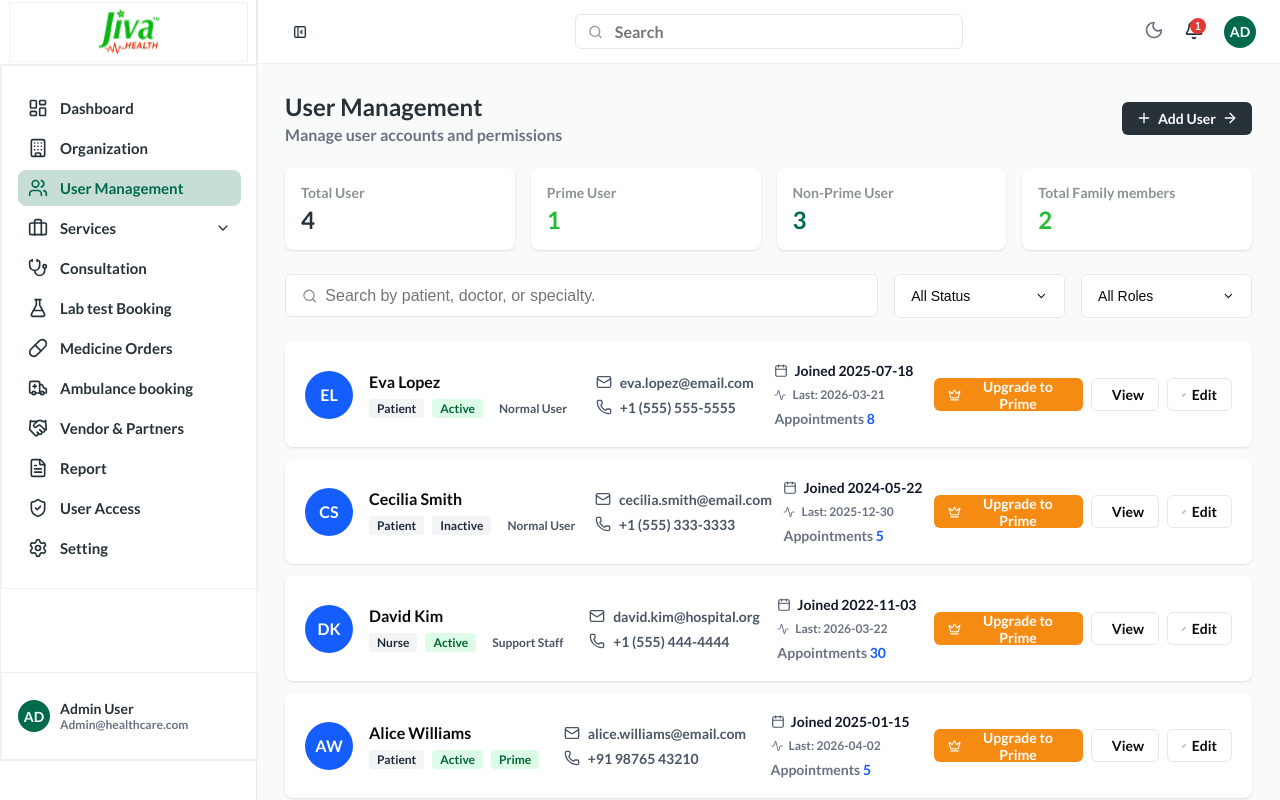
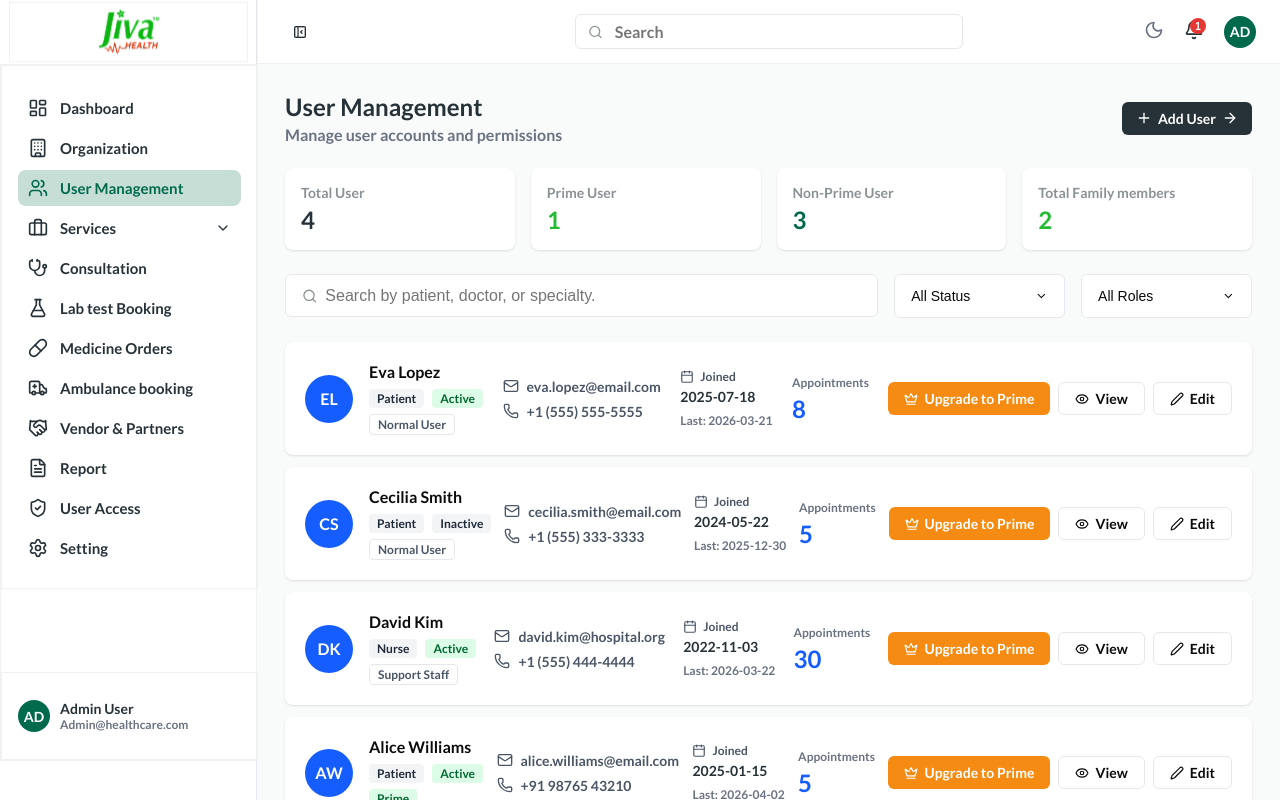
Before and after one commit to KrPrince19/jivahealth, a React (Vite) app: page /users in a window 1280 px wide. Built offline with nearby package versions, Linux system fonts and the light colour scheme.

Commit message:
just i fixed upgrade to prime text and normal user text below the name of user

```diff
--- a/src/components/UI/Badge.tsx
+++ b/src/components/UI/Badge.tsx
@@ -32,7 +32,8 @@ export const Badge: React.FC<BadgeProps> = ({ type, children, className = '' })
       break;
     case 'Normal User':
     case 'Support Staff':
-      bg = 'transparent';
+      bg = '#ffffff';
+      border = '1px solid var(--border-light)';
       color = 'var(--text-sub)'; // #4a5565
       break;
     case 'Pending':
--- a/src/pages/UserList/UserList.tsx
+++ b/src/pages/UserList/UserList.tsx
@@ -118,9 +118,11 @@ export const UserList: React.FC = () => {
               <Avatar initials={user.name.split(' ').map(n=>n[0]).join('')} size="medium" />
               <div style={{ display: 'flex', flexDirection: 'column', gap: '8px' }}>
                 <span style={{ fontSize: '16px', fontWeight: 500, color: 'var(--text-black)' }}>{user.name}</span>
-                <div style={{ display: 'flex', gap: '8px' }}>
-                  <Badge type={user.role}>{user.role}</Badge>
-                  <Badge type={user.status}>{user.status}</Badge>
+                <div style={{ display: 'flex', flexDirection: 'column', gap: '6px', alignItems: 'flex-start' }}>
+                  <div style={{ display: 'flex', gap: '8px' }}>
+                    <Badge type={user.role}>{user.role}</Badge>
+                    <Badge type={user.status}>{user.status}</Badge>
+                  </div>
                   <Badge type={user.type}>{user.type}</Badge>
                 </div>
               </div>
@@ -135,26 +137,35 @@ export const UserList: React.FC = () => {
               </div>
             </div>
 
-            <div style={{ display: 'flex', flexDirection: 'column', gap: '8px' }}>
-              <div style={{ display: 'flex', alignItems: 'center', gap: '6px', fontSize: '14px', color: 'var(--text-user)' }}>
-                <Calendar size={14} color="var(--text-sub)" /> Joined {user.joinedDate}
+            <div style={{ display: 'flex', flexDirection: 'column', gap: '4px' }}>
+              <div style={{ display: 'flex', alignItems: 'center', gap: '6px', fontSize: '12px', color: 'var(--text-sub)' }}>
+                <Calendar size={14} /> Joined
               </div>
-              <div style={{ display: 'flex', alignItems: 'center', gap: '6px', fontSize: '12px', color: 'var(--text-muted)' }}>
-                <Activity size={12} /> Last: {user.lastActive}
+              <div style={{ fontSize: '14px', fontWeight: 500, color: 'var(--text-main)', marginBottom: '4px' }}>
+                {user.joinedDate}
               </div>
-              <div style={{ fontSize: '14px', color: 'var(--text-muted)' }}>
-                Appointments <span style={{ color: 'var(--accent-blue)', fontWeight: 500 }}>{user.appointmentsCount}</span>
+              <div style={{ fontSize: '12px', color: 'var(--text-muted)' }}>
+                Last: {user.lastActive}
+              </div>
+            </div>
+
+            <div style={{ display: 'flex', flexDirection: 'column', gap: '4px' }}>
+              <div style={{ fontSize: '12px', color: 'var(--text-muted)' }}>
+                Appointments
+              </div>
+              <div style={{ fontSize: '24px', fontWeight: 500, color: 'var(--accent-blue)' }}>
+                {user.appointmentsCount}
               </div>
             </div>
 
             <div style={{ display: 'flex', alignItems: 'center', gap: '8px' }}>
-              <Button variant="primary" style={{ width: '149px', backgroundColor: '#F58B12', color: '#fff', border: 'none' }}>
+              <Button variant="primary" style={{ width: 'max-content', padding: '0 16px', backgroundColor: '#F58B12', color: '#fff', border: 'none' }}>
                 <Crown size={14} /> Upgrade to Prime
               </Button>
-              <Button variant="secondary" style={{ width: '68px' }} onClick={() => navigate(`/users/${user.id}`)}>
+              <Button variant="secondary" style={{ width: 'max-content', padding: '0 16px' }} onClick={() => navigate(`/users/${user.id}`)}>
                 <Eye size={14} /> View
               </Button>
-              <Button variant="secondary" style={{ width: '65px' }}>
+              <Button variant="secondary" style={{ width: 'max-content', padding: '0 16px' }}>
                 <Edit2 size={14} /> Edit
               </Button>
             </div>
```
Also changed, not shown: src/pages/UserDetail/UserDetail.tsx (+120 -5 lines).
